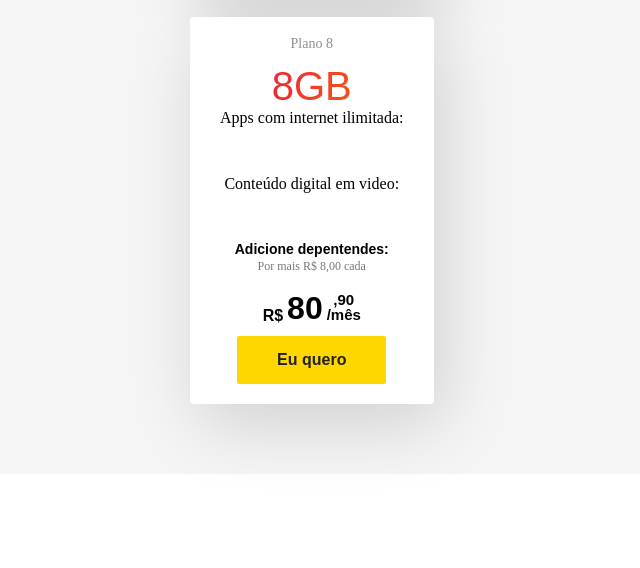
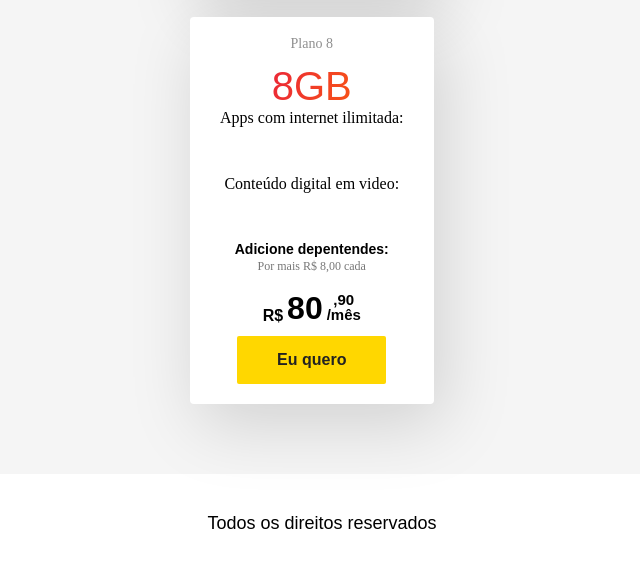
Before and after one commit to wagnersantos/Desafio-OI-React, a React app: page / in a window 1280 px wide. Shown: the part 668-1236 px from the top of the page, without its empty margins (318-958 px from the left). Before the commit the page ends 1142 px from the top, so only its background shows below. Built offline with nearby package versions, Linux system fonts and the light colour scheme.

Commit message:
adcionando e estilizando o footer

```diff
--- a/src/components/app/App.js
+++ b/src/components/app/App.js
@@ -1,16 +1,20 @@
 import React, { Component } from 'react';
 import Header from '../../components/header/Header';
 import Main from '../../components/main/Main';
+import Footer from '../../components/footer/Footer';
 
 class App extends Component {
   render() {
     return (
       <div className="container">
         <div className='row'>
-            <Header />
+          <Header />
         </div>
         <div className='row'>
-            <Main />
+           <Main />
+        </div>
+        <div className='row'>
+           <Footer />
         </div>
       </div>
     );
--- /dev/null
+++ b/src/components/footer/Footer.js
@@ -0,0 +1,15 @@
+import React, { Component } from 'react';
+
+class Footer extends Component {
+  render() {
+    return (
+        <footer>
+            <div className="container-footer">
+                <p>Todos os direitos reservados</p>
+            </div>
+        </footer>
+    );
+  }
+}
+
+export default Footer;
--- a/src/styles/scss/index.scss
+++ b/src/styles/scss/index.scss
@@ -6,6 +6,7 @@
 // == MODULES =================
 @import 'modules/App';
 @import 'modules/Header';
+@import 'modules/footer';
 @import 'modules/Title';
 @import 'modules/Subtitle';
 @import 'modules/Cards';
--- /dev/null
+++ b/src/styles/scss/modules/footer.scss
@@ -0,0 +1,8 @@
+.container-footer{
+	padding: 2.5rem 0;
+	text-align: center;
+	p{
+		font-size: 18px;
+		font-family: 'Arial';
+	}
+}
```
Also changed, not shown: src/styles/css/index.css, src/styles/css/modules/footer.css (added), 2 other files.
